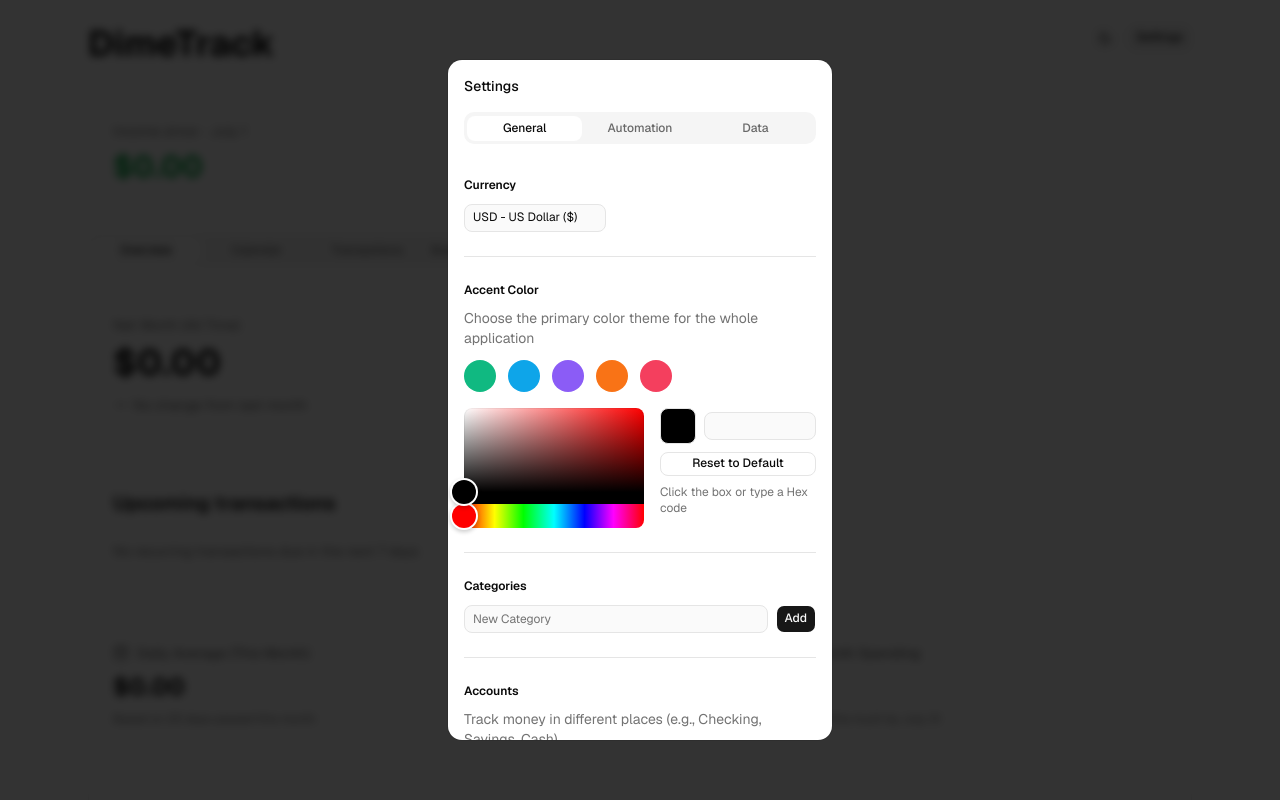
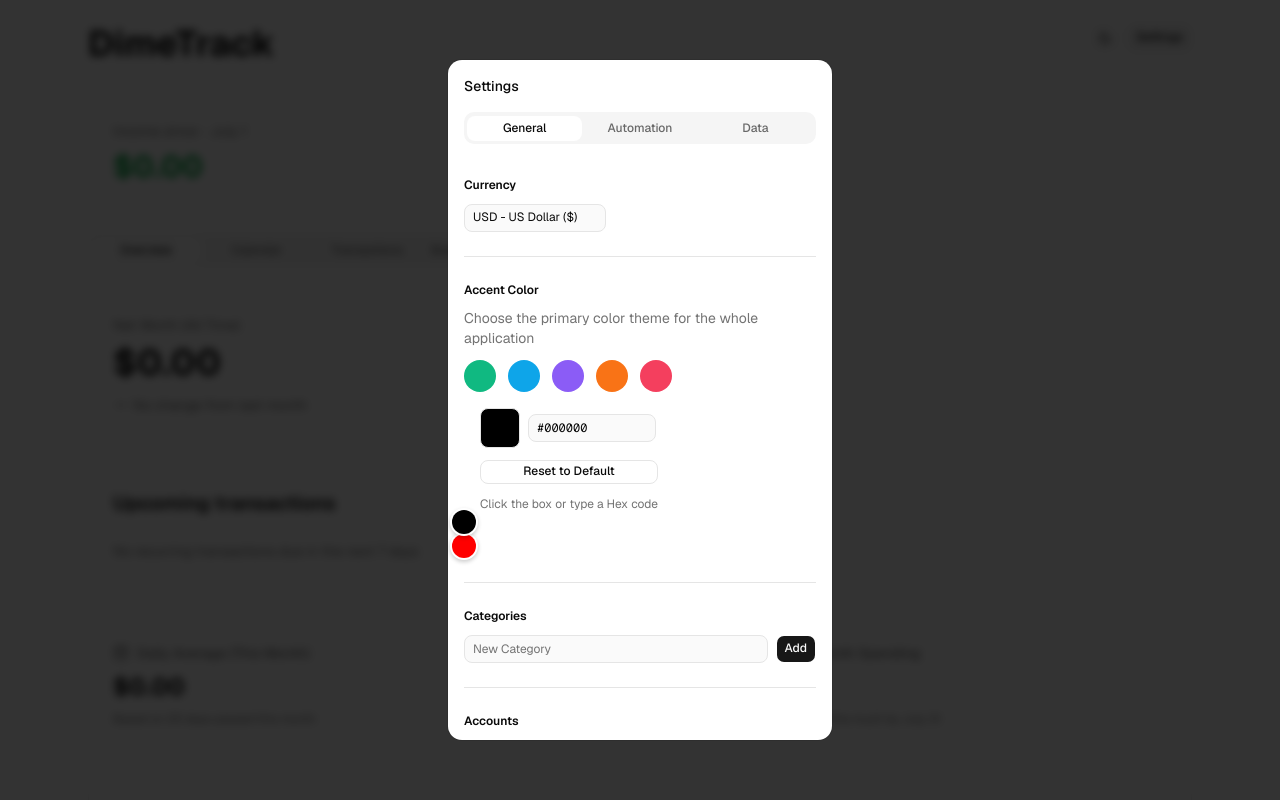
Before and after one commit to d3monas/DimeTrack, a Next.js app: page /app in a window 1280 px wide. Both pictures are taken after a click on the button "Settings". Shown: the top 800 px of the page. Built offline with nearby package versions, Linux system fonts and the light colour scheme; some icons are missing.

Commit message:
feat: remove native color input, optimize performance with local state

```diff
--- a/components/settings/settingsUI.tsx
+++ b/components/settings/settingsUI.tsx
@@ -1,3 +1,4 @@
+import { useState, useEffect } from "react"
 import { Dialog, DialogContent, DialogHeader, DialogTitle, DialogTrigger } from "../ui/dialog"
 import { Input } from "../ui/input"
 import { Button } from "../ui/button"
@@ -66,6 +67,19 @@ export function SettingsDialog({
     const fileInputRef = useRef<HTMLInputElement>(null)
     const backupInputRef = useRef<HTMLInputElement>(null)
 
+    const [localColor, setLocalColor] = useState(accentColor || "#000000")
+
+    useEffect(() => {
+        setLocalColor(accentColor || "#000000")
+    }, [accentColor])
+
+    const handleColorChange = (newColor: string) => {
+        setLocalColor(newColor)
+    }
+    const handleCommitColor = () => {
+        onAccentChange(localColor)
+    }
+
     return (
         <Dialog>
             <DialogTrigger asChild>
@@ -118,20 +132,26 @@ export function SettingsDialog({
                             </div>
 
                             <div className="flex flex-col sm:flex-row sm:items-start gap-4">
-                                <HexColorPicker color={accentColor || "#000000"} onChange={onAccentChange} style={{ width: '100%', maxWidth: '180px', height: '120px' }} />
-                                <div className="flex flex-col gap-2 w-full sm:w-auto">
+                                <div className="w-full sm:w-auto" onMouseUp={handleCommitColor} onTouchEnd={handleCommitColor}>
+                                    <HexColorPicker color={accentColor || "#000000"} onChange={onAccentChange} style={{ width: '100%', maxWidth: '200px', height: '150px' }} />
+                                </div>
+                                <div className="flex flex-col gap-3 w-full sm:w-auto">
                                     <div className="flex items-center gap-2">
-                                        <label className="relative h-9 w-9 rounded-md border overflow-hidden cursor-pointer shrink-0" style={{ backgroundColor: accentColor || "#000" }}>
-                                            <input type="color" value={accentColor || "#000000"} onChange={(e) => onAccentChange(e.target.value)} className="absolute inset-0 opacity-0 cursor-pointer" />
-                                        </label>
-                                        <Input type="text" value={accentColor} onChange={(e) => {
+                                        <label className="h-10 w-10 rounded-md border shrink-0" style={{ backgroundColor: localColor }} />
+                                        <Input type="text" value={localColor} onChange={(e) => {
                                             let val = e.target.value
                                             if (!val.startsWith("#")) {
                                                 val = "#" + val
                                             }
-                                            onAccentChange(val)
+                                            handleColorChange(val)
                                         }}
-                                        className="w-28 font-mono text-sm"
+                                        onBlur={handleCommitColor}
+                                        onKeyDown={(e) => {
+                                            if (e.key === "Enter") {
+                                                handleCommitColor()
+                                            }
+                                        }}
+                                        className="w-32 font-mono text-sm"
                                         maxLength={7} />
                                     </div>
                                     <Button variant="outline" size="sm" className="w-full sm:w-auto" onClick={() => onAccentChange("")}>Reset to Default</Button>
```
